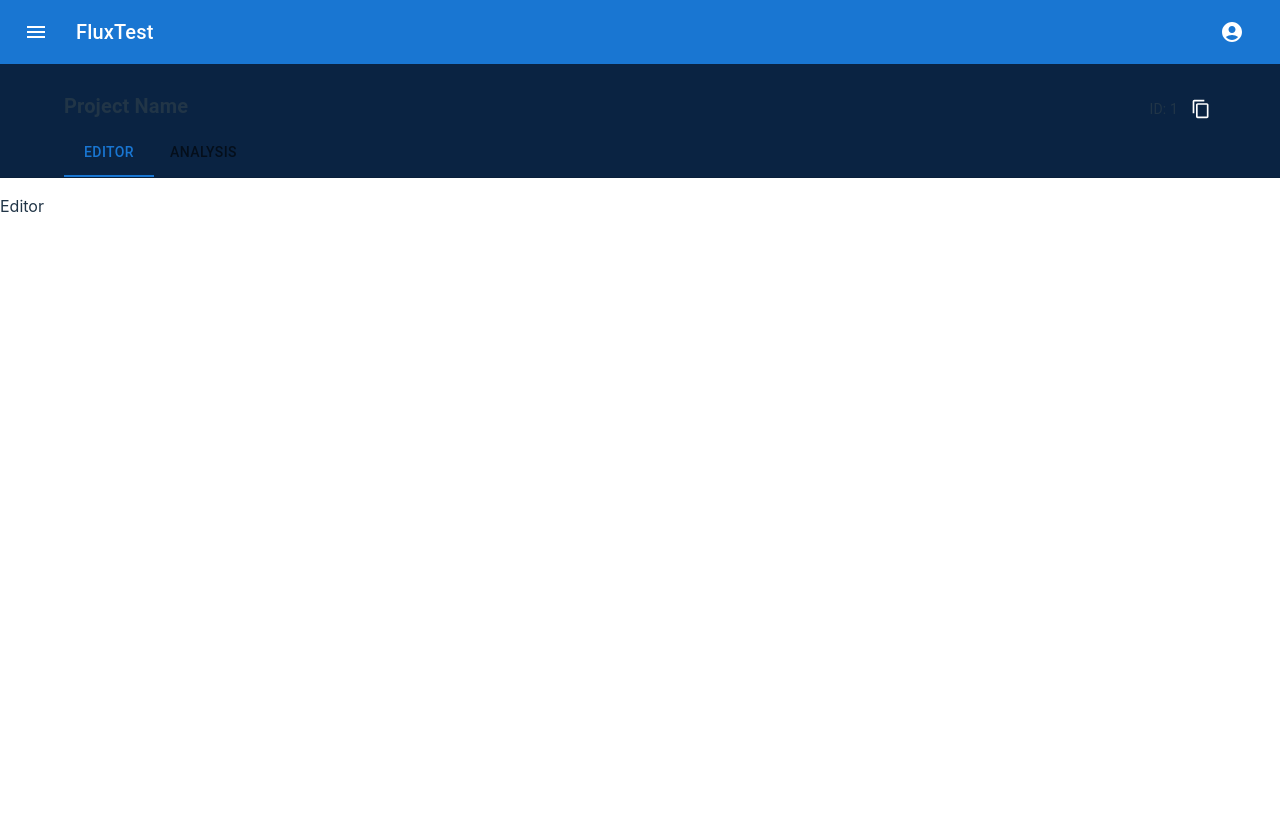
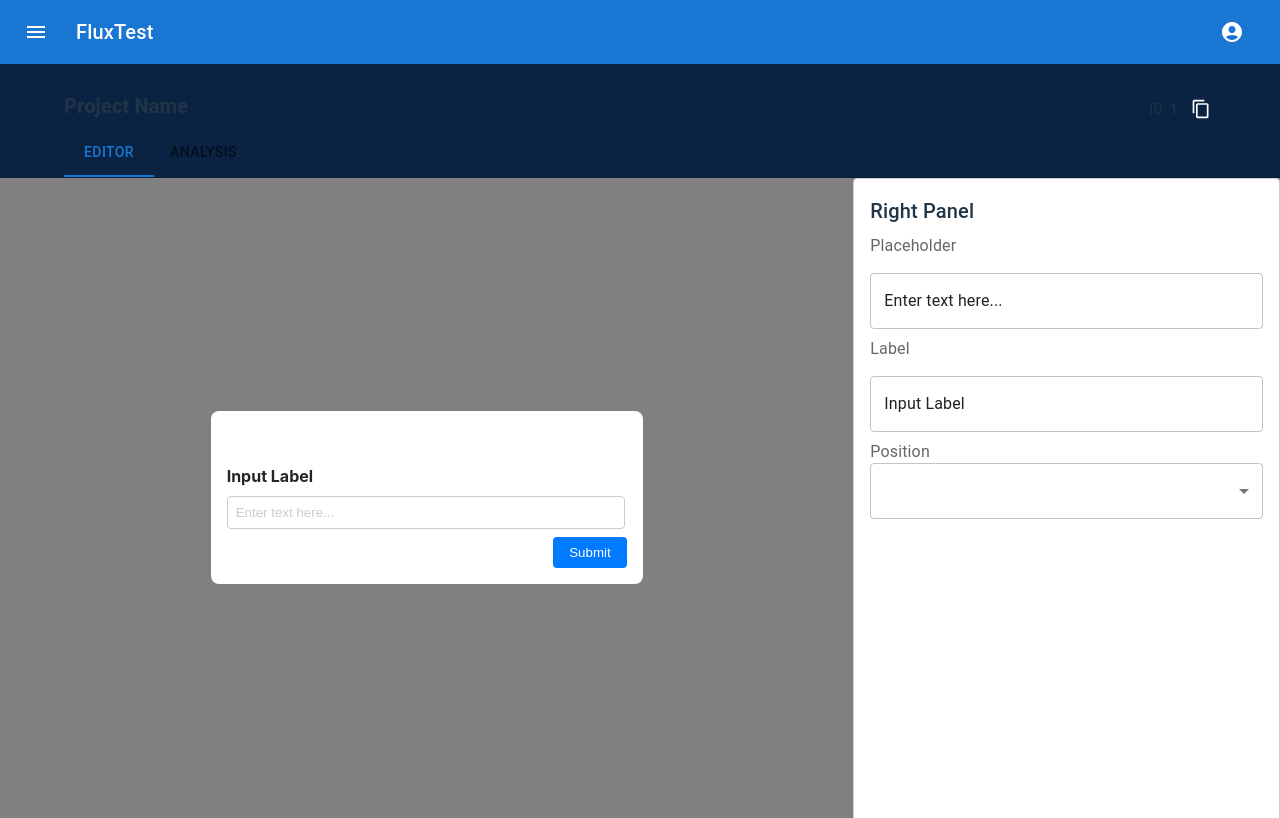
Before and after one commit to balub/FluxTest, a React (Vite) app in the folder packages/dashboard/: page /project/1 in a window 1280 px wide. Built offline with nearby package versions, Linux system fonts and the light colour scheme.

Commit message:
chore: added input component

```diff
--- a/packages/dashboard/src/components/Editor/Editor.tsx
+++ b/packages/dashboard/src/components/Editor/Editor.tsx
@@ -1,8 +1,79 @@
-import React from 'react';
-import { Box } from '@mui/material';
+import React, { useState } from 'react';
+import { Box, Grid, TextField, Typography, InputLabel, Select, MenuItem, SelectChangeEvent, Stack } from '@mui/material';
+import "./styles.css"
 
 const Editor: React.FC = () => {
-  return <Box>Editor</Box>;
+  const [placeholder, setPlaceholder] = useState('Enter text here...');
+  const [label, setLabel] = useState('Input Label');
+
+  const [position, setPosition] = React.useState('');
+
+  const handleDropdownChange = (event: SelectChangeEvent) => {
+    setPosition(event.target.value as string);
+  };
+
+  return (
+    <Grid container sx={{backgroundColor: "grey", height: "100%"}}>
+        {/* Center Display */}
+        <Grid item xs={8}>
+          <Box display="flex" justifyContent="center" alignItems="center" height="100%">
+          <div className="center-display">
+            <div className="input-box">
+              <h6 className="label">{label}</h6>
+              <input type="text" className="input-field" placeholder={placeholder} disabled/>
+              <button className="submit-button">Submit</button>
+            </div>
+          </div>
+          </Box>
+        </Grid>
+        {/* Right Panel */}
+        <Grid item xs={4}>
+          <Box
+            sx={{
+              border: '1px solid #ccc',
+              padding: 2,
+              borderRadius: 1,
+              backgroundColor: 'white',
+              height: '100%',
+            }}
+          >
+            <Typography variant="h6" gutterBottom>
+              Right Panel
+            </Typography>
+            <InputLabel id="demo-simple-select-label">Placeholder</InputLabel>
+            <TextField
+              fullWidth
+              variant="outlined"
+              value={placeholder}
+              onChange={(e) => setPlaceholder(e.target.value)}
+              margin="normal"
+            />
+            <InputLabel id="demo-simple-select-label">Label</InputLabel>
+            <TextField
+              fullWidth
+              variant="outlined"
+              value={label}
+              onChange={(e) => setLabel(e.target.value)}
+              margin="normal"
+            />
+            <Stack>
+              <InputLabel id="demo-simple-select-label">Position</InputLabel>
+              <Select
+                labelId="demo-simple-select-label"
+                id="demo-simple-select"
+                value={position}
+                onChange={handleDropdownChange}
+              >
+                <MenuItem value={"top right"}>Top Right</MenuItem>
+                <MenuItem value={"top left"}>Top Left</MenuItem>
+                <MenuItem value={"bottom right"}>Bottom Right</MenuItem>
+                <MenuItem value={"bottom left"}>Bottom Left</MenuItem>
+              </Select>
+            </Stack>
+          </Box>
+        </Grid>
+    </Grid>
+  );
 };
 
 export default Editor;
--- /dev/null
+++ b/packages/dashboard/src/components/Editor/styles.css
@@ -0,0 +1,48 @@
+  .center-display {
+    display: flex;
+    justify-content: center;
+    align-items: center;
+    width: 66.66%;
+  }
+
+  .input-box {
+    color: black;
+    padding: 16px;
+    border-radius: 8px;
+    width: 100%;
+    max-width: 400px;
+    background-color: white;
+  }
+
+  .input-field::placeholder {
+    color: #ccc;
+  }
+
+  .label {
+    color: rgb(38, 37, 37);
+    font-size: 16px;
+    margin-bottom: 8px;
+  }
+
+  .input-field {
+    width: 95%;
+    padding: 8px;
+    margin-bottom: 8px;
+    border: 1px solid #ccc;
+    border-radius: 4px;
+    background-color: white;
+  }
+
+  .submit-button {
+    float: right;
+    padding: 8px 16px;
+    border: none;
+    border-radius: 4px;
+    background-color: #007bff;
+    color: white;
+    cursor: pointer;
+  }
+
+  .submit-button:hover {
+    background-color: #0056b3;
+  }
--- a/packages/dashboard/src/index.css
+++ b/packages/dashboard/src/index.css
@@ -31,22 +31,6 @@ h1 {
   font-size: 3.2em;
   line-height: 1.1;
 }
-
-button {
-  border-radius: 8px;
-  border: 1px solid transparent;
-  padding: 0.6em 1.2em;
-  font-size: 1em;
-  font-weight: 500;
-  font-family: inherit;
-  background-color: #1a1a1a;
-  cursor: pointer;
-  transition: border-color 0.25s;
-}
-button:hover {
-  border-color: #646cff;
-}
-
 @media (prefers-color-scheme: light) {
   :root {
     color: #213547;
@@ -55,7 +39,4 @@ button:hover {
   a:hover {
     color: #747bff;
   }
-  button {
-    background-color: #f9f9f9;
-  }
 }
--- a/packages/dashboard/src/pages/Project/Project.tsx
+++ b/packages/dashboard/src/pages/Project/Project.tsx
@@ -40,7 +40,7 @@ const Project: React.FC = () => {
             <Tab label="Analysis" />
         </Tabs>
       </Box>
-      <Box marginTop={2}>
+      <Box sx={{height: "80vh", overflow: "hidden"}}>
         {value === 0 && <Editor></Editor>}
         {value === 1 && <Analytics></Analytics>}
       </Box>
```
